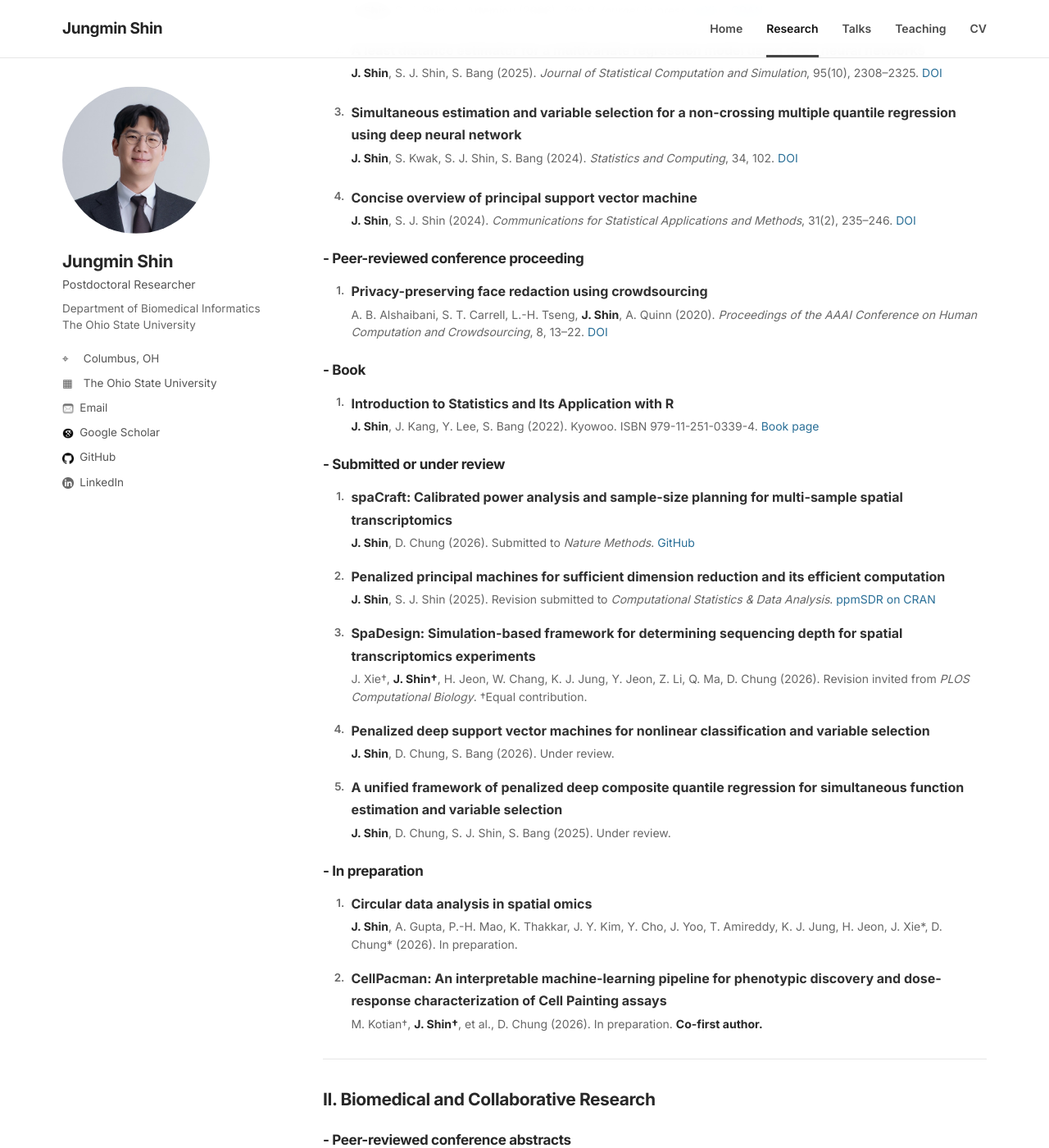
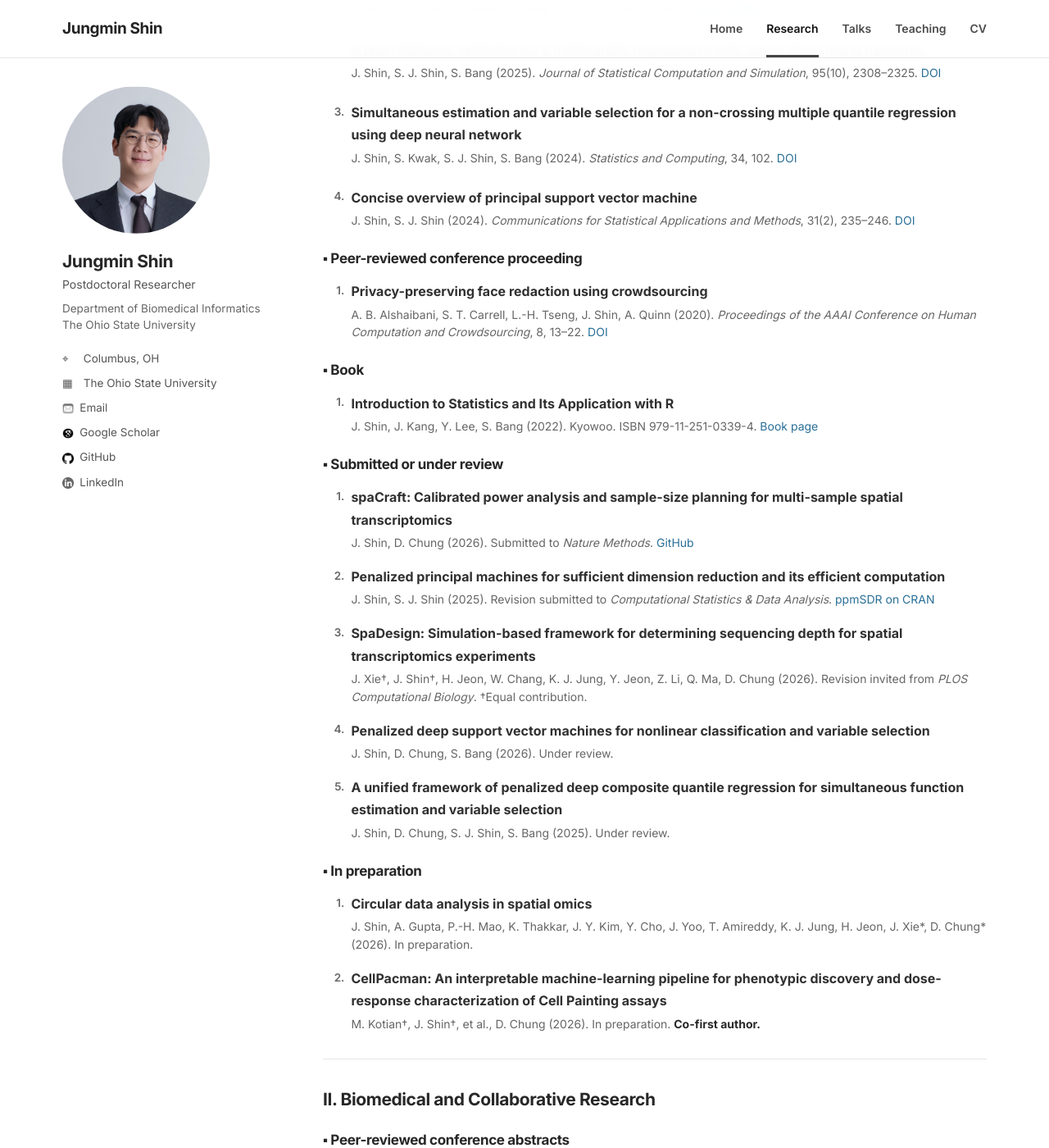
Before and after one commit to c16267/c16267.github.io, a Jekyll site: the page built from research.md, in a window 1280 px wide and 1400 px high, scrolled down 349 px. Shown: the whole window at 82% size. Built offline with Jekyll 4.4.1, drawn with Linux system fonts in a browser that asks for light colours; some of the changed lines change nothing that is shown; some of the changed text lies outside the part shown.

Commit message:
Update formatting and content in research.md

```diff
--- a/research.md
+++ b/research.md
@@ -8,64 +8,62 @@
 
 ## I. Statistical Methodology
 
-### - Peer-reviewed journal articles
+### ▪ Peer-reviewed journal articles
 
 <ol class="pub-list">
-  <li><div class="pub-title">psvmSDR: An R package for a unified algorithm for sufficient dimension reduction via principal machines</div><div class="pub-meta"><strong>J. Shin</strong>, S. J. Shin, A. Artemiou (2026). <em>The R Journal</em>, in press. <a href="https://arxiv.org/abs/2409.01547">arXiv</a> · <a href="https://cran.r-project.org/package=psvmSDR">CRAN</a></div></li>
-  <li><div class="pub-title">A least distance estimator for a multivariate regression model using deep neural networks</div><div class="pub-meta"><strong>J. Shin</strong>, S. J. Shin, S. Bang (2025). <em>Journal of Statistical Computation and Simulation</em>, 95(10), 2308–2325. <a href="https://doi.org/10.1080/00949655.2025.2492195">DOI</a></div></li>
-  <li><div class="pub-title">Simultaneous estimation and variable selection for a non-crossing multiple quantile regression using deep neural network</div><div class="pub-meta"><strong>J. Shin</strong>, S. Kwak, S. J. Shin, S. Bang (2024). <em>Statistics and Computing</em>, 34, 102. <a href="https://doi.org/10.1007/s11222-024-10418-4">DOI</a></div></li>
-  <li><div class="pub-title">Concise overview of principal support vector machine</div><div class="pub-meta"><strong>J. Shin</strong>, S. J. Shin (2024). <em>Communications for Statistical Applications and Methods</em>, 31(2), 235–246. <a href="https://doi.org/10.29220/CSAM.2024.31.2.235">DOI</a></div></li>
+  <li><div class="pub-title">psvmSDR: An R package for a unified algorithm for sufficient dimension reduction via principal machines</div><div class="pub-meta">J. Shin, S. J. Shin, A. Artemiou (2026). <em>The R Journal</em>, in press. <a href="https://arxiv.org/abs/2409.01547">arXiv</a> · <a href="https://cran.r-project.org/package=psvmSDR">CRAN</a></div></li>
+  <li><div class="pub-title">A least distance estimator for a multivariate regression model using deep neural networks</div><div class="pub-meta">J. Shin, S. J. Shin, S. Bang (2025). <em>Journal of Statistical Computation and Simulation</em>, 95(10), 2308–2325. <a href="https://doi.org/10.1080/00949655.2025.2492195">DOI</a></div></li>
+  <li><div class="pub-title">Simultaneous estimation and variable selection for a non-crossing multiple quantile regression using deep neural network</div><div class="pub-meta">J. Shin, S. Kwak, S. J. Shin, S. Bang (2024). <em>Statistics and Computing</em>, 34, 102. <a href="https://doi.org/10.1007/s11222-024-10418-4">DOI</a></div></li>
+  <li><div class="pub-title">Concise overview of principal support vector machine</div><div class="pub-meta">J. Shin, S. J. Shin (2024). <em>Communications for Statistical Applications and Methods</em>, 31(2), 235–246. <a href="https://doi.org/10.29220/CSAM.2024.31.2.235">DOI</a></div></li>
 </ol>
 
-### - Peer-reviewed conference proceeding
+### ▪ Peer-reviewed conference proceeding
 
 <ol class="pub-list">
-  <li><div class="pub-title">Privacy-preserving face redaction using crowdsourcing</div><div class="pub-meta">A. B. Alshaibani, S. T. Carrell, L.-H. Tseng, <strong>J. Shin</strong>, A. Quinn (2020). <em>Proceedings of the AAAI Conference on Human Computation and Crowdsourcing</em>, 8, 13–22. <a href="https://doi.org/10.1609/hcomp.v8i1.7459">DOI</a></div></li>
+  <li><div class="pub-title">Privacy-preserving face redaction using crowdsourcing</div><div class="pub-meta">A. B. Alshaibani, S. T. Carrell, L.-H. Tseng, J. Shin, A. Quinn (2020). <em>Proceedings of the AAAI Conference on Human Computation and Crowdsourcing</em>, 8, 13–22. <a href="https://doi.org/10.1609/hcomp.v8i1.7459">DOI</a></div></li>
 </ol>
 
-### - Book
+### ▪ Book
 
 <ol class="pub-list">
-  <li><div class="pub-title">Introduction to Statistics and Its Application with R</div><div class="pub-meta"><strong>J. Shin</strong>, J. Kang, Y. Lee, S. Bang (2022). Kyowoo. ISBN 979-11-251-0339-4. <a href="https://product.kyobobook.co.kr/detail/S000001648061">Book page</a></div></li>
+  <li><div class="pub-title">Introduction to Statistics and Its Application with R</div><div class="pub-meta">J. Shin, J. Kang, Y. Lee, S. Bang (2022). Kyowoo. ISBN 979-11-251-0339-4. <a href="https://product.kyobobook.co.kr/detail/S000001648061">Book page</a></div></li>
 </ol>
 
-### - Submitted or under review
+### ▪ Submitted or under review
 
 <ol class="pub-list compact">
-  <li><div class="pub-title">spaCraft: Calibrated power analysis and sample-size planning for multi-sample spatial transcriptomics</div><div class="pub-meta"><strong>J. Shin</strong>, D. Chung (2026). Submitted to <em>Nature Methods</em>. <a href="https://github.com/c16267/spaCraft">GitHub</a></div></li>
-  <li><div class="pub-title">Penalized principal machines for sufficient dimension reduction and its efficient computation</div><div class="pub-meta"><strong>J. Shin</strong>, S. J. Shin (2025). Revision submitted to <em>Computational Statistics & Data Analysis</em>. <a href="https://cran.r-project.org/web/packages/ppmSDR/index.html">ppmSDR on CRAN</a></div></li>
-  <li><div class="pub-title">SpaDesign: Simulation-based framework for determining sequencing depth for spatial transcriptomics experiments</div><div class="pub-meta">J. Xie†, <strong>J. Shin†</strong>, H. Jeon, W. Chang, K. J. Jung, Y. Jeon, Z. Li, Q. Ma, D. Chung (2026). Revision invited from <em>PLOS Computational Biology</em>. †Equal contribution.</div></li>
-  <li><div class="pub-title">Penalized deep support vector machines for nonlinear classification and variable selection</div><div class="pub-meta"><strong>J. Shin</strong>, D. Chung, S. Bang (2026). Under review.</div></li>
-  <li><div class="pub-title">A unified framework of penalized deep composite quantile regression for simultaneous function estimation and variable selection</div><div class="pub-meta"><strong>J. Shin</strong>, D. Chung, S. J. Shin, S. Bang (2025). Under review.</div></li>
+  <li><div class="pub-title">spaCraft: Calibrated power analysis and sample-size planning for multi-sample spatial transcriptomics</div><div class="pub-meta">J. Shin, D. Chung (2026). Submitted to <em>Nature Methods</em>. <a href="https://github.com/c16267/spaCraft">GitHub</a></div></li>
+  <li><div class="pub-title">Penalized principal machines for sufficient dimension reduction and its efficient computation</div><div class="pub-meta">J. Shin, S. J. Shin (2025). Revision submitted to <em>Computational Statistics & Data Analysis</em>. <a href="https://cran.r-project.org/web/packages/ppmSDR/index.html">ppmSDR on CRAN</a></div></li>
+  <li><div class="pub-title">SpaDesign: Simulation-based framework for determining sequencing depth for spatial transcriptomics experiments</div><div class="pub-meta">J. Xie†, J. Shin†, H. Jeon, W. Chang, K. J. Jung, Y. Jeon, Z. Li, Q. Ma, D. Chung (2026). Revision invited from <em>PLOS Computational Biology</em>. †Equal contribution.</div></li>
+  <li><div class="pub-title">Penalized deep support vector machines for nonlinear classification and variable selection</div><div class="pub-meta">J. Shin, D. Chung, S. Bang (2026). Under review.</div></li>
+  <li><div class="pub-title">A unified framework of penalized deep composite quantile regression for simultaneous function estimation and variable selection</div><div class="pub-meta">J. Shin, D. Chung, S. J. Shin, S. Bang (2025). Under review.</div></li>
 </ol>
 
-### - In preparation
+### ▪ In preparation
 
 <ol class="pub-list compact">
-  <li><div class="pub-title">Circular data analysis in spatial omics</div><div class="pub-meta"><strong>J. Shin</strong>, A. Gupta, P.-H. Mao, K. Thakkar, J. Y. Kim, Y. Cho, J. Yoo, T. Amireddy, K. J. Jung, H. Jeon, J. Xie*, D. Chung* (2026). In preparation.</div></li>
-  <li><div class="pub-title">CellPacman: An interpretable machine-learning pipeline for phenotypic discovery and dose-response characterization of Cell Painting assays</div><div class="pub-meta">M. Kotian†, <strong>J. Shin†</strong>, et al., D. Chung (2026). In preparation. <strong>Co-first author.</strong></div></li>
+  <li><div class="pub-title">Circular data analysis in spatial omics</div><div class="pub-meta">J. Shin, A. Gupta, P.-H. Mao, K. Thakkar, J. Y. Kim, Y. Cho, J. Yoo, T. Amireddy, K. J. Jung, H. Jeon, J. Xie*, D. Chung* (2026). In preparation.</div></li>
+  <li><div class="pub-title">CellPacman: An interpretable machine-learning pipeline for phenotypic discovery and dose-response characterization of Cell Painting assays</div><div class="pub-meta">M. Kotian†, J. Shin†, et al., D. Chung (2026). In preparation. <strong>Co-first author.</strong></div></li>
 </ol>
 
 ---
 
 ## II. Biomedical and Collaborative Research
 
-### - Peer-reviewed conference abstracts
+### ▪ Peer-reviewed conference abstracts
 
 <ol class="pub-list">
-  <li><div class="pub-title">Biomarker-driven exploratory clustering of cytokine and hematologic profiles in a Phase II trial of metronomic chemotherapy plus cemiplimab in R/M HNSCC</div><div class="pub-meta">M. R. Bonomi, <strong>J. Shin</strong>, et al. <em>ESMO 2026 Congress</em>, Madrid, Oct. 2026. Accepted e-Poster, Abstract No. 4631.</div><div class="pub-note">Contribution: Lead biostatistician; UMAP-HDBSCAN clustering, cluster characterization, and biomarker-survival analyses.</div></li>
-  <li><div class="pub-title">Cytokine analysis in a Phase II trial of metronomic carboplatin/paclitaxel plus cemiplimab for recurrent/metastatic head and neck squamous cell carcinoma</div><div class="pub-meta">M. R. Bonomi, <strong>J. Shin</strong>, et al. <em>2026 ASCO Annual Meeting</em>, Chicago, May 2026. Abstract No. 6044. <a href="https://doi.org/10.1200/JCO.2026.44.16_suppl.6044">DOI</a></div><div class="pub-note">Contribution: Lead biostatistician; longitudinal cytokine analyses, response-group comparisons, multiplicity-adjusted testing, and survival analyses.</div></li>
-  <li><div class="pub-title">Safety and immunomodulatory effects of siltuximab prophylaxis prior to standard-of-care CD19-directed CAR T-cell therapy for B-cell lymphomas: Final Phase I trial results</div><div class="pub-meta">N. Denlinger, N. Song, et al., <strong>J. Shin</strong>, et al., T. Voorhees. <em>67th ASH Annual Meeting</em>, Dec. 2025. Published abstract in <em>Blood</em>, 146, 2385. <a href="https://doi.org/10.1182/blood-2025-2385">DOI</a></div><div class="pub-note">Contribution: Lead biostatistician; time-matched cohort comparisons of spectral flow cytometry, cytokine, response, and survival data.</div></li>
-  <li><div class="pub-title">Decoding immune suppression in Merkel cell carcinoma through integrated spatial transcriptomics and multiplex proteomics</div><div class="pub-meta">S. Priya, Y. Koguchi, R. Teodorescu, K. J. Jung, <strong>J. Shin</strong>, et al., M. P. Rubinstein. <em>SITC 40th Annual Meeting</em>, Houston, Nov. 2025. Publication No. A106. <a href="https://jitc.bmj.com/content/13/Suppl_2/A106">Publication</a></div><div class="pub-note">Contribution: Lead biostatistician; integrated spatial transcriptomics and multiplex proteomics analysis.</div></li>
+  <li><div class="pub-title">Biomarker-driven exploratory clustering of cytokine and hematologic profiles in a Phase II trial of metronomic chemotherapy plus cemiplimab in R/M HNSCC</div><div class="pub-meta">M. R. Bonomi, J. Shin, et al. <em>ESMO 2026 Congress</em>, Madrid, Oct. 2026. Accepted e-Poster, Abstract No. 4631.</div><div class="pub-note">Contribution: Lead biostatistician; UMAP-HDBSCAN clustering, cluster characterization, and biomarker-survival analyses.</div></li>
+  <li><div class="pub-title">Cytokine analysis in a Phase II trial of metronomic carboplatin/paclitaxel plus cemiplimab for recurrent/metastatic head and neck squamous cell carcinoma</div><div class="pub-meta">M. R. Bonomi, J. Shin, et al. <em>2026 ASCO Annual Meeting</em>, Chicago, May 2026. Abstract No. 6044. <a href="https://doi.org/10.1200/JCO.2026.44.16_suppl.6044">DOI</a></div><div class="pub-note">Contribution: Lead biostatistician; longitudinal cytokine analyses, response-group comparisons, multiplicity-adjusted testing, and survival analyses.</div></li>
+  <li><div class="pub-title">Safety and immunomodulatory effects of siltuximab prophylaxis prior to standard-of-care CD19-directed CAR T-cell therapy for B-cell lymphomas: Final Phase I trial results</div><div class="pub-meta">N. Denlinger, N. Song, et al., J. Shin, et al., T. Voorhees. <em>67th ASH Annual Meeting</em>, Dec. 2025. Published abstract in <em>Blood</em>, 146, 2385. <a href="https://doi.org/10.1182/blood-2025-2385">DOI</a></div><div class="pub-note">Contribution: Lead biostatistician; time-matched cohort comparisons of spectral flow cytometry, cytokine, response, and survival data.</div></li>
+  <li><div class="pub-title">Decoding immune suppression in Merkel cell carcinoma through integrated spatial transcriptomics and multiplex proteomics</div><div class="pub-meta">S. Priya, Y. Koguchi, R. Teodorescu, K. J. Jung, J. Shin, et al., M. P. Rubinstein. <em>SITC 40th Annual Meeting</em>, Houston, Nov. 2025. Publication No. A106. <a href="https://jitc.bmj.com/content/13/Suppl_2/A106">Publication</a></div><div class="pub-note">Contribution: Lead biostatistician; integrated spatial transcriptomics and multiplex proteomics analysis.</div></li>
 </ol>
 
-### - Clinical manuscripts in preparation
+### ▪ Clinical manuscripts in preparation
 
 <ol class="pub-list compact">
-  <li><div class="pub-title">Phase I study assessing the safety and immunomodulatory effects of prophylactic siltuximab prior to standard-of-care CD19-directed chimeric antigen receptor therapy</div><div class="pub-meta">N. Denlinger†, <strong>J. Shin†</strong>, et al. (2026). In preparation. <strong>Co-first author.</strong></div><div class="pub-note">Contribution: Lead statistician; all statistical analyses including mixed models, survival analysis, multivariable regression, and longitudinal analysis.</div></li>
-  <li><div class="pub-title">Clinical and genomic predictors of hyperprogression in recurrent/metastatic head and neck cancer: Discovery and validation</div><div class="pub-meta">N. Mladkova-Suchy†, K. Dibs†, <strong>J. Shin</strong>, et al. (2026). In preparation.</div><div class="pub-note">Contribution: Lead biostatistician responsible for all statistical analyses.</div></li>
+  <li><div class="pub-title">Phase I study assessing the safety and immunomodulatory effects of prophylactic siltuximab prior to standard-of-care CD19-directed chimeric antigen receptor therapy</div><div class="pub-meta">N. Denlinger†, J. Shin†, et al. (2026). In preparation. <strong>Co-first author.</strong></div><div class="pub-note">Contribution: Lead statistician; all statistical analyses including mixed models, survival analysis, multivariable regression, and longitudinal analysis.</div></li>
+  <li><div class="pub-title">Clinical and genomic predictors of hyperprogression in recurrent/metastatic head and neck cancer: Discovery and validation</div><div class="pub-meta">N. Mladkova-Suchy†, K. Dibs†, J. Shin, et al. (2026). In preparation.</div><div class="pub-note">Contribution: Lead biostatistician responsible for all statistical analyses.</div></li>
 </ol>
 
 <p class="footnote">* Corresponding author. † Equal contribution where indicated. Publication status and wording follow the attached CV.</p>
-
-For citation metrics and the most recent indexing, see my **[Google Scholar profile](https://scholar.google.com/citations?hl=en&user=VxeyTKUAAAAJ)**.
```
